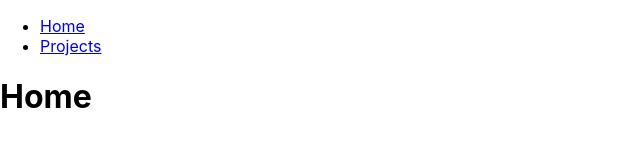
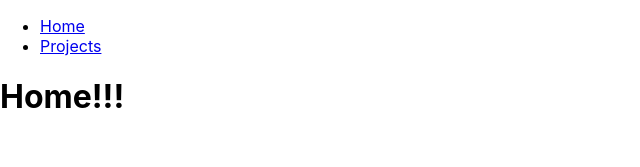
Before and after one commit to OllyDS/team-oj-portfolio-site, a React (Create React App) app: page / in a window 1280 px wide. Shown: the top 167 px of the page, without its empty margins (0-640 px from the left). Built offline with nearby package versions, Linux system fonts and the light colour scheme.

Commit message:
john branch initial commit

```diff
--- a/src/Home.js
+++ b/src/Home.js
@@ -2,7 +2,7 @@ import React from 'react'
 
 class Home extends React.Component {
     render() {
-        return <h1>Home</h1>
+        return <h1>Home!!!</h1>
     }
 }
 
```
